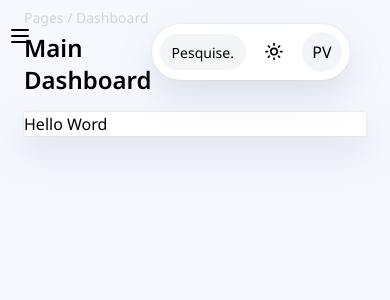
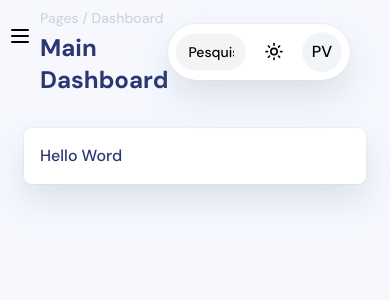
Before and after one commit to storage-system/storage-system-web, a Next.js app: page / in a window 390 px wide. Shown: the top 300 px of the page. Built offline with nearby package versions, Linux system fonts and the light colour scheme.

Commit message:
refactor: adjustments in layout application

```diff
--- a/src/app/(private)/page.tsx
+++ b/src/app/(private)/page.tsx
@@ -1,7 +1,7 @@
 export default async function HomePage() {
   return (
-    <div className="shadow-default bg-accent">
-      <h3>Hello Word</h3>
+    <div className="shadow-default bg-accent p-4 rounded-lg">
+      <h3 className="text-textPrimary">Hello Word</h3>
     </div>
   );
 }
--- a/src/app/globals.css
+++ b/src/app/globals.css
@@ -28,6 +28,8 @@
 
     --radius: 0.5rem;
 
+    --text-primary: 231, 46%, 31%;
+
     --shadow: 0px 16px 32px rgba(145, 158, 171, 0.25), 0px 0px 2px rgba(145, 158, 171, 0.25);
   }
 
@@ -54,6 +56,8 @@
     --input: 217.2 32.6% 17.5%;
     --ring: 212.7 26.8% 83.9%;
 
+    --text-primary: 0, 0%, 100%;
+
     --shadow: 0px 0px 2px 0px rgba(11, 13, 14, 0.24), 0px 16px 32px 0px rgba(11, 13, 14, 0.25);
   }
 }
--- a/src/app/layout.tsx
+++ b/src/app/layout.tsx
@@ -1,7 +1,11 @@
-import { Noto_Sans } from "next/font/google";
+import { DM_Sans } from "next/font/google";
 import "./globals.css";
 
-const inter = Noto_Sans({ subsets: ["latin"] });
+const mainFontFamily = DM_Sans({
+  weight: ["300", "500", "700", "900"],
+  subsets: ["latin"],
+  variable: "--font-family-main",
+});
 
 export default function RootLayout({
   children,
@@ -9,8 +13,8 @@ export default function RootLayout({
   children: React.ReactNode;
 }>) {
   return (
-    <html lang="pt">
-      <body className={inter.className}>{children}</body>
+    <html lang="pt" className={mainFontFamily.variable}>
+      <body>{children}</body>
     </html>
   );
 }
--- a/src/components/layout/content/content.tsx
+++ b/src/components/layout/content/content.tsx
@@ -11,7 +11,7 @@ export function Content({ children }: { children: ReactNode }) {
   return (
     <main
       className={cn(
-        "w-full p-4 transition-all bg-background md:p-0",
+        "w-full p-4 transition-all my-4 bg-background md:p-0",
         isCollapse
           ? "md:ml-[80px] md:max-w-[calc(100vw_-_80px)]"
           : "md:ml-[210px]  md:max-w-[calc(100vw_-_220px)]"
--- a/src/components/layout/header/header.tsx
+++ b/src/components/layout/header/header.tsx
@@ -1,5 +1,4 @@
 import { cn } from "@/utils/class-name";
-import { ModeToggle } from "./mode-toggle";
 import { useSidebar } from "@/hooks/layout/use-sidebar";
 import { HeaderContent } from "./header-content";
 
@@ -16,10 +15,12 @@ export function Header() {
       )}
     >
       <div className="flex mt-2 h-12 w-full items-center justify-between px-10">
-        <div className="-ml-4 flex items-center justify-center">
+        <div className="flex items-center justify-center">
           <div className="space-y-1">
             <p className="text-gray-300 text-sm">Pages / Dashboard</p>
-            <h3 className="font-semibold text-2xl">Main Dashboard</h3>
+            <h3 className="font-semibold text-2xl text-textPrimary">
+              Main Dashboard
+            </h3>
           </div>
         </div>
         <nav className="flex items-center gap-3">
--- a/src/components/layout/sidebar/sidebar-item.tsx
+++ b/src/components/layout/sidebar/sidebar-item.tsx
@@ -21,7 +21,7 @@ export function SidebarItem({ items }: DocsSidebarNavProps) {
   return items.length ? (
     <aside
       className={cn(
-        "group relative h-full w-full bg-accent p-0 px-2 pt-4 transition-all ease-in-out dark:border-r-2 dark:border-accent",
+        "group relative h-full w-full bg-accent p-0 px-2 transition-all ease-in-out dark:border-r-2 dark:border-accent",
         isCollapse ? "max-w-[80px]" : "max-w-[220px]"
       )}
     >
@@ -33,11 +33,10 @@ export function SidebarItem({ items }: DocsSidebarNavProps) {
       >
         {isCollapse ? <ChevronRight size={15} /> : <ChevronLeft size={15} />}
       </Button>
-      <div className="w-full flex flex-col items-center space-y-4 mt-6">
-        <h1 className="font-bold text-indigo-950 dark:text-white text-3xl">
-          Stor<span className="font-normal">Age</span>
+      <div className="w-full flex flex-col items-center border-b border-[#F4F7FE] dark:border-white/10 py-10">
+        <h1 className="font-extrabold text-textPrimary dark:text-white text-3xl">
+          STOR<span className="font-normal">AGE</span>
         </h1>
-        <Separator className="w-full dark:bg-white/30" />
       </div>
       <ScrollArea className="h-screen max-h-[20rem] w-full md:max-h-[26rem] 2xl:max-h-screen">
         {items.map((item, index) => (
--- a/tailwind.config.ts
+++ b/tailwind.config.ts
@@ -18,6 +18,9 @@ const config = {
       },
     },
     extend: {
+      fontFamily: {
+          sans: ['var(--font-family-main)'],
+      },
       boxShadow: {
         default: 'var(--shadow)',
       },
@@ -55,6 +58,9 @@ const config = {
           DEFAULT: "hsl(var(--card))",
           foreground: "hsl(var(--card-foreground))",
         },
+        textPrimary: {
+          DEFAULT: "hsl(var(--text-primary))",
+        },
       },
       borderRadius: {
         lg: "var(--radius)",
```
